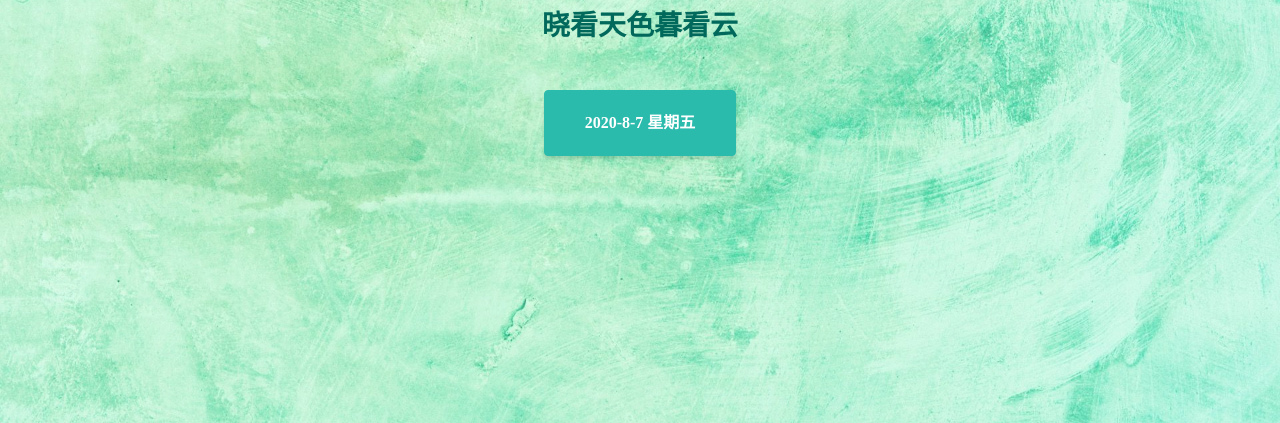
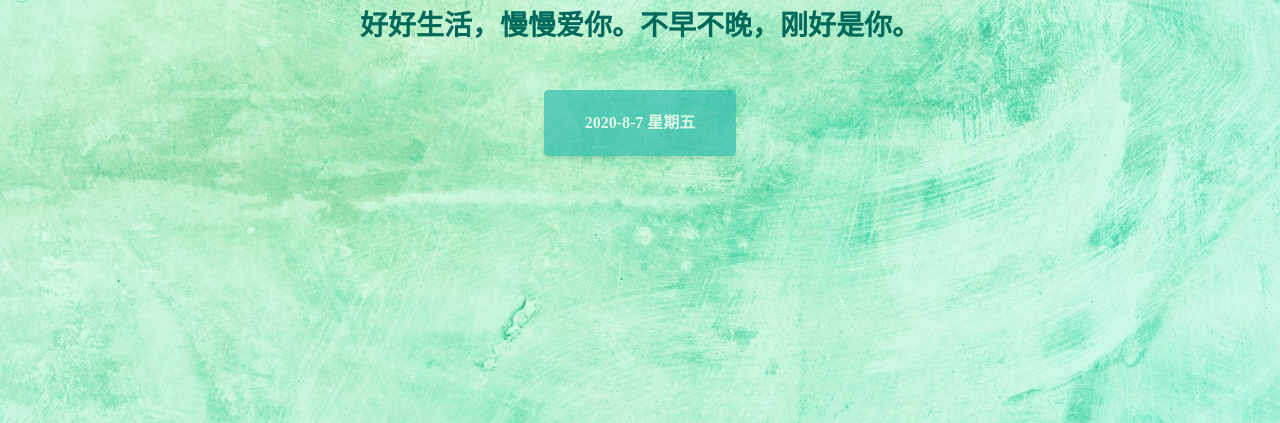
Before and after one commit to BenalexCheung/mylove, a plain HTML site: page index.html in a window 1280 px wide. Shown: the part 377-800 px from the top of the page. Drawn offline with Linux system fonts and the light colour scheme.

Commit message:
update lovestory.js

```diff
--- a/index.html
+++ b/index.html
@@ -97,7 +97,7 @@
                 <em>A Free Bootstrap Theme by Start Bootstrap</em>
             </h3>
             <span id="time" hidden>123</span>
-            <a id="weekday" class="btn btn-primary btn-xl js-scroll-trigger" onclick="randomLovestory(1)"></a>
+            <a id="weekday" class="btn btn-primary btn-xl js-scroll-trigger disabled" onclick="loadLovestory(1)"></a>
         </div>
         <div class="overlay"></div>
     </main>
--- a/js/lovestory.js
+++ b/js/lovestory.js
@@ -1,28 +1,14 @@
 let lovestory = [
-    '晓看天色暮看云',
-    '我爱谢莹',
-];
-
-let loveyou = [
-    '行也思君，坐也思君',
-    '行也思君，坐也思君',
-    '行也思君，坐也思君',
-    '行也思君，坐也思君',
-    '行也思君，坐也思君',
-    '行也思君，坐也思君',
-    '行也思君，坐也思君',
-    '行也思君，坐也思君',
-    '行也思君，坐也思君',
+    '好好生活，慢慢爱你。不早不晚，刚好是你。',
     '我爱谢莹',
 ];
 
 function randomLovestory(n) {
-    if (n == 0) {
         document.getElementById('sentence').innerHTML = lovestory[n];
-    }
-    else {
-        document.getElementById('sentence').innerHTML = loveyou[Math.floor(Math.random() * loveyou.length)];
-    }
+}
+
+function loadLovestory(n) {
+    document.getElementById('weekday').innerHTML = lovestory[n];
 }
 
 randomLovestory(0);
```
